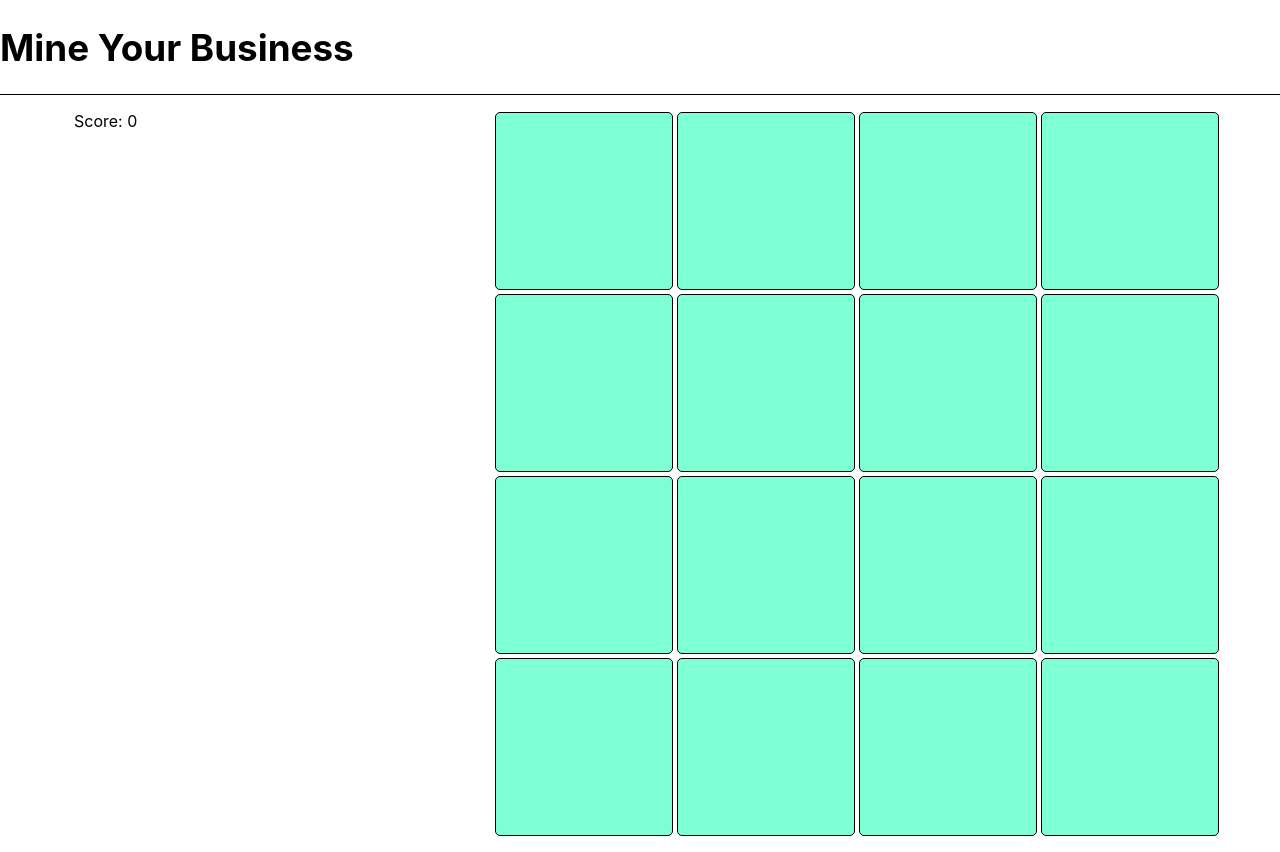
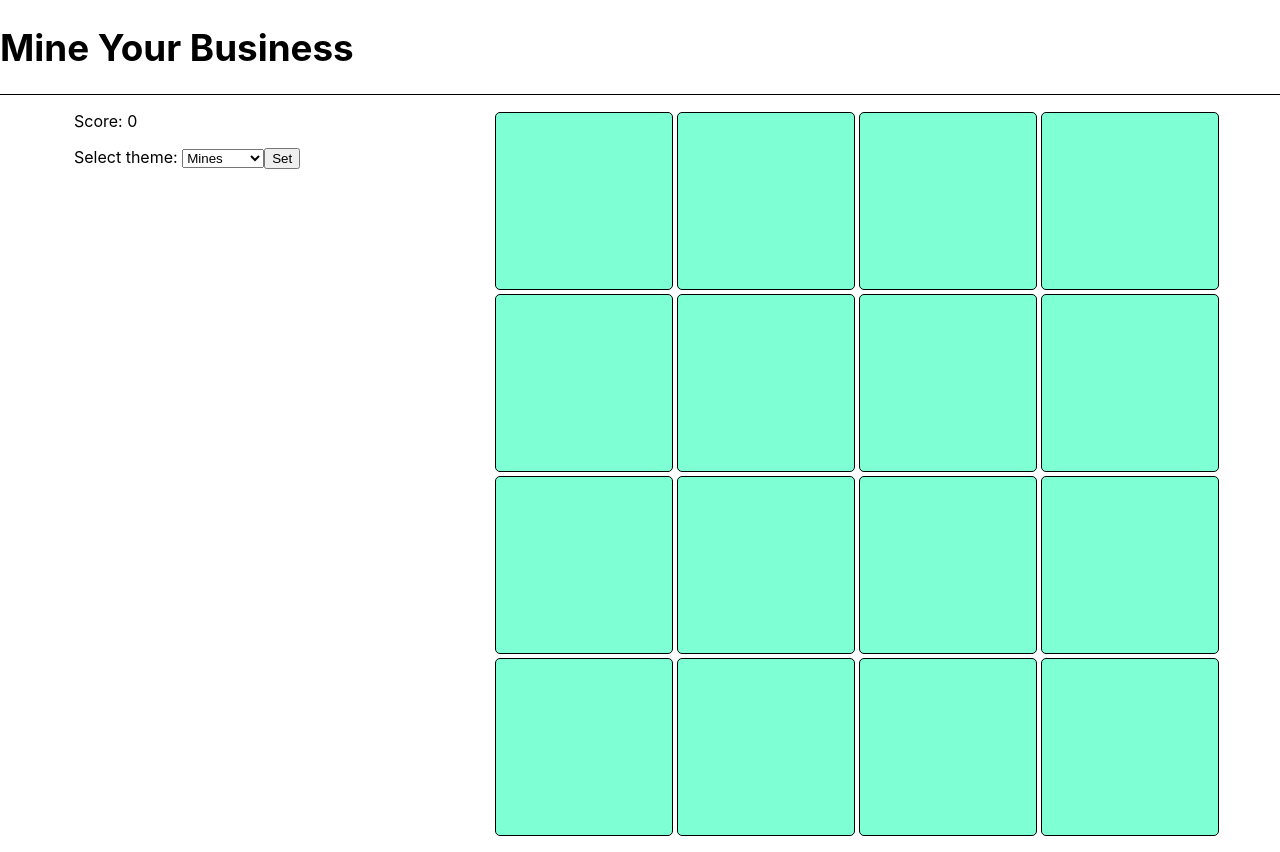
Before and after one commit to StrtMilne/E53-Mine-Your-Business, a React (Create React App) app in the folder client/: page /game in a window 1280 px wide. Built offline with nearby package versions, Linux system fonts and the light colour scheme.

Commit message:
finished styling alternative theme

```diff
--- a/client/src/components/ThemeSelect.js
+++ b/client/src/components/ThemeSelect.js
@@ -1,17 +1,23 @@
 import React, {useState} from "react";
+import bombImage from "../assets/bomb.svg";
+import gemImage from "../assets/gem.svg";
 
 const ThemeSelect = function ({setChosenTheme}) {
 
-    const mines = {gemImage: "client/src/assets/gem.svg", bombImage: "client/src/assets/bomb.svg"};
+    const mines = {goodImage: gemImage, badImage: bombImage};
     const christmas =
-    {gemImage: "https://cdn.mos.cms.futurecdn.net/WeceHhYEoqG6rZAk6HDWPG-1200-80.jpg",
-    bombImage: "https://lwlies.com/wp-content/uploads/2019/12/die-hard-hans-gruber-1108x0-c-default.jpg"};
+    {goodImage: "https://static3.srcdn.com/wordpress/wp-content/uploads/2020/12/Die-Hard-Is-A-Christmas-Movie-Debate-Ended-By-The-Movie---s-Director.jpg",
+    badImage: "https://lwlies.com/wp-content/uploads/2019/12/die-hard-hans-gruber-1108x0-c-default.jpg",
+    goodClass: "mcclane-image",
+    badClass: "hans-image"};
 
     const [currentTheme, setCurrentTheme] = useState(mines);
 
     const handleChange = function (event) {
         if (event.target.value === "christmas") {
             setCurrentTheme(christmas);
+        } else if (event.target.value === "mines") {
+            setCurrentTheme(mines);
         }
     }
 
--- a/client/src/components/Tile.js
+++ b/client/src/components/Tile.js
@@ -1,7 +1,5 @@
 import React from "react";
 import "./static/Tile.css";
-// import bombImage from "../assets/bomb.svg";
-// import gemImage from "../assets/gem.svg";
 
 const Tile = ({tile, index, setClicked, incrementScore, theme}) => {
 
@@ -20,8 +18,8 @@ const Tile = ({tile, index, setClicked, incrementScore, theme}) => {
 
     return(
             <div id={index} title={tile.value.toString()} className="individual_tile"  onClick={handleClick} style={{border: "1px solid black"}}>
-                {tile.clicked && !tile.value ? <img src={theme.gemImage} className="gem-image"/> : null}
-                {tile.clicked && tile.value ? <img src={theme.bombImage} className="bomb-image"/> : null}
+                {tile.clicked && !tile.value ? <img src={theme.goodImage} className={theme.goodClass}/> : null}
+                {tile.clicked && tile.value ? <img src={theme.badImage} className={theme.badClass}/> : null}
             </div>
     )
 
--- a/client/src/components/static/Tile.css
+++ b/client/src/components/static/Tile.css
@@ -25,3 +25,15 @@
     width: 17vh;
     height: 17vh;
 }
+
+.mcclane-image {
+    object-fit: cover;
+    width: 22vh;
+    height: 22vh;
+}
+
+.hans-image {
+    object-fit: cover;
+    width: 22vh;
+    height: 22vh;
+}
--- a/client/src/containers/GameContainer.js
+++ b/client/src/containers/GameContainer.js
@@ -2,11 +2,16 @@ import React, {useState, useEffect} from "react";
 import TilesList from "../components/TilesList";
 import "./static/GameContainer.css"
 import GameHeader from "../components/GameHeader";
+import ThemeSelect from "../components/ThemeSelect";
+import bombImage from "../assets/bomb.svg";
+import gemImage from "../assets/gem.svg";
+
 
 const GameContainer = function () {
 
     const [tiles, setTiles] = useState([]);
     const [score, setScore] = useState(0);
+    const [theme, setTheme] = useState({goodImage: gemImage, badImage: bombImage, goodClass: "gem-image", badClass: "bomb-image"});
 
     useEffect(() => {
         const defaultArray = [
@@ -34,9 +39,12 @@ const GameContainer = function () {
 
     const setClicked = (index) => {
         let temp = tiles.map(t => t);
-        console.log(temp)
         temp[index].clicked = true;
         setTiles(temp);
+    }
+
+    const setChosenTheme = (passedTheme) => {
+        setTheme(passedTheme);
     }
 
     const incrementScore = () => {
@@ -49,9 +57,10 @@ const GameContainer = function () {
             <div className="game-container">
                 <div className="left">
                     <p>Score: {score}</p>
+                    <ThemeSelect setChosenTheme={setChosenTheme}/>
                 </div>
                 <div className="Right">
-                    <TilesList tiles={tiles} setClicked={setClicked} incrementScore={incrementScore} />
+                    <TilesList tiles={tiles} setClicked={setClicked} incrementScore={incrementScore} theme={theme}/>
                 </div>
             </div>
         </div>
--- /dev/null
+++ b/package.json
@@ -0,0 +1,5 @@
+{
+  "dependencies": {
+    "pg": "^8.7.1"
+  }
+}
```
Also changed, not shown: 1 other file (tests, documents, lock files or other folders).
